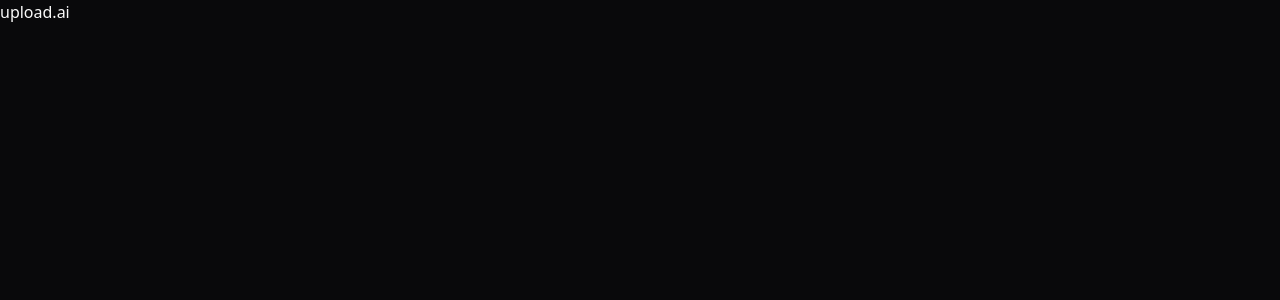
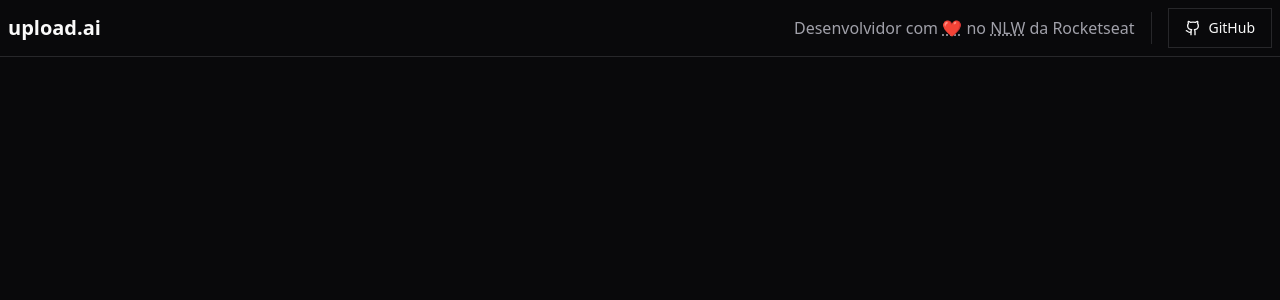
Before and after one commit to ricardospalves/rocketseat-nlw-ia, a React (Vite) app in the folder web/: page / in a window 1280 px wide. Shown: the top 300 px of the page. Built offline with nearby package versions, Linux system fonts and the light colour scheme.

Commit message:
feat(web): add Header component

```diff
--- a/web/package.json
+++ b/web/package.json
@@ -10,6 +10,8 @@
     "preview": "vite preview"
   },
   "dependencies": {
+    "@radix-ui/react-separator": "^1.0.3",
+    "@radix-ui/react-slot": "^1.0.2",
     "class-variance-authority": "^0.7.0",
     "clsx": "^2.0.0",
     "lucide-react": "^0.279.0",
--- a/web/src/App.tsx
+++ b/web/src/App.tsx
@@ -1,7 +1,9 @@
+import { Header } from './layout/header'
+
 export const App = () => {
   return (
-    <>
-      <h1>upload.ai</h1>
-    </>
+    <div className="min-h-screen">
+      <Header />
+    </div>
   )
 }
--- /dev/null
+++ b/web/src/components/ui/button.tsx
@@ -0,0 +1,56 @@
+import * as React from "react"
+import { Slot } from "@radix-ui/react-slot"
+import { cva, type VariantProps } from "class-variance-authority"
+
+import { cn } from "@/lib/utils"
+
+const buttonVariants = cva(
+  "inline-flex items-center justify-center rounded-md text-sm font-medium ring-offset-background transition-colors focus-visible:outline-none focus-visible:ring-2 focus-visible:ring-ring focus-visible:ring-offset-2 disabled:pointer-events-none disabled:opacity-50",
+  {
+    variants: {
+      variant: {
+        default: "bg-primary text-primary-foreground hover:bg-primary/90",
+        destructive:
+          "bg-destructive text-destructive-foreground hover:bg-destructive/90",
+        outline:
+          "border border-input bg-background hover:bg-accent hover:text-accent-foreground",
+        secondary:
+          "bg-secondary text-secondary-foreground hover:bg-secondary/80",
+        ghost: "hover:bg-accent hover:text-accent-foreground",
+        link: "text-primary underline-offset-4 hover:underline",
+      },
+      size: {
+        default: "h-10 px-4 py-2",
+        sm: "h-9 rounded-md px-3",
+        lg: "h-11 rounded-md px-8",
+        icon: "h-10 w-10",
+      },
+    },
+    defaultVariants: {
+      variant: "default",
+      size: "default",
+    },
+  }
+)
+
+export interface ButtonProps
+  extends React.ButtonHTMLAttributes<HTMLButtonElement>,
+    VariantProps<typeof buttonVariants> {
+  asChild?: boolean
+}
+
+const Button = React.forwardRef<HTMLButtonElement, ButtonProps>(
+  ({ className, variant, size, asChild = false, ...props }, ref) => {
+    const Comp = asChild ? Slot : "button"
+    return (
+      <Comp
+        className={cn(buttonVariants({ variant, size, className }))}
+        ref={ref}
+        {...props}
+      />
+    )
+  }
+)
+Button.displayName = "Button"
+
+export { Button, buttonVariants }
--- /dev/null
+++ b/web/src/components/ui/separator.tsx
@@ -0,0 +1,29 @@
+import * as React from "react"
+import * as SeparatorPrimitive from "@radix-ui/react-separator"
+
+import { cn } from "@/lib/utils"
+
+const Separator = React.forwardRef<
+  React.ElementRef<typeof SeparatorPrimitive.Root>,
+  React.ComponentPropsWithoutRef<typeof SeparatorPrimitive.Root>
+>(
+  (
+    { className, orientation = "horizontal", decorative = true, ...props },
+    ref
+  ) => (
+    <SeparatorPrimitive.Root
+      ref={ref}
+      decorative={decorative}
+      orientation={orientation}
+      className={cn(
+        "shrink-0 bg-border",
+        orientation === "horizontal" ? "h-[1px] w-full" : "h-full w-[1px]",
+        className
+      )}
+      {...props}
+    />
+  )
+)
+Separator.displayName = SeparatorPrimitive.Root.displayName
+
+export { Separator }
--- /dev/null
+++ b/web/src/layout/header.tsx
@@ -0,0 +1,25 @@
+import { Button } from '@/components/ui/button'
+import { Separator } from '@/components/ui/separator'
+import { GithubIcon } from 'lucide-react'
+
+export const Header = () => {
+  return (
+    <header className="flex items-center gap-4 p-2 border-b">
+      <h1 className="text-xl font-bold grow">upload.ai</h1>
+
+      <p className="text-muted-foreground">
+        Desenvolvidor com <abbr title="amor">❤</abbr> no{' '}
+        <abbr title="Next Level Week">NLW</abbr> da Rocketseat
+      </p>
+
+      <Separator orientation="vertical" className="h-8" />
+
+      <Button className="gap-2" variant="outline" asChild>
+        <a href="https://github.com/ricardospalves/rocketseat-nlw-ia-mastery">
+          <GithubIcon className="block w-4 h-4 shrink-0" aria-hidden={true} />
+          <span className="block shrink-0">GitHub</span>
+        </a>
+      </Button>
+    </header>
+  )
+}
```
Also changed, not shown: 1 other file (tests, documents, lock files or other folders).
